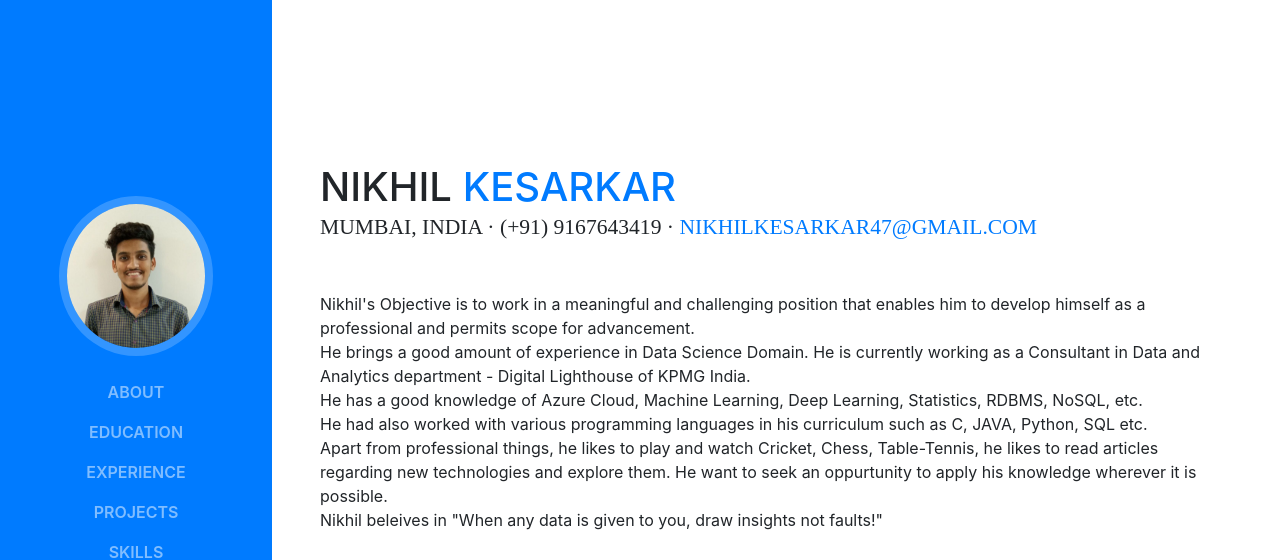
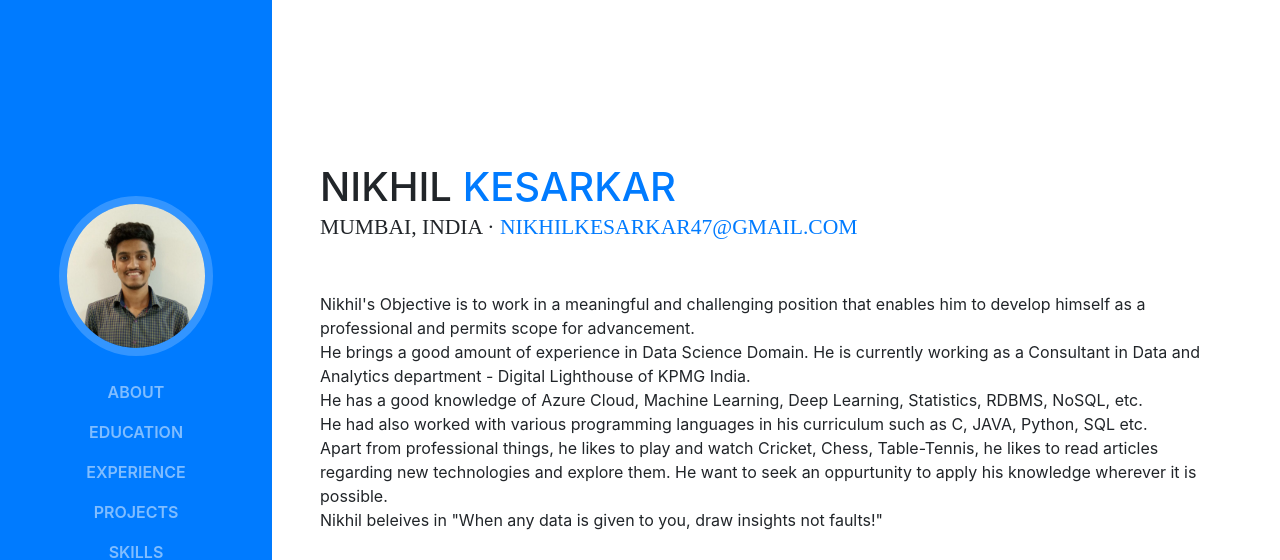
Before and after one commit to Bosnomer/nikhilkesarkarportfolio, a website with bundled scripts: page index.html in a window 1280 px wide. Shown: the top 560 px of the page. Built offline with nearby package versions, Linux system fonts and the light colour scheme; a web font is replaced by a local one.

Commit message:
Update index.html

```diff
--- a/index.html
+++ b/index.html
@@ -69,7 +69,7 @@
           <h1 class="mb-0">Nikhil
             <span class="text-primary">Kesarkar</span>
           </h1>
-          <div class="subheading mb-5">Mumbai, India · (+91) 9167643419 ·
+          <div class="subheading mb-5">Mumbai, India ·
             <a href="mailto:nikhilkesarkar47@gmail.com">nikhilkesarkar47@gmail.com</a>
           </div>
           <p class="mb-5">Nikhil's Objective is to work in a meaningful and challenging position that enables him to develop himself as a professional and permits scope for advancement.<br>
```
